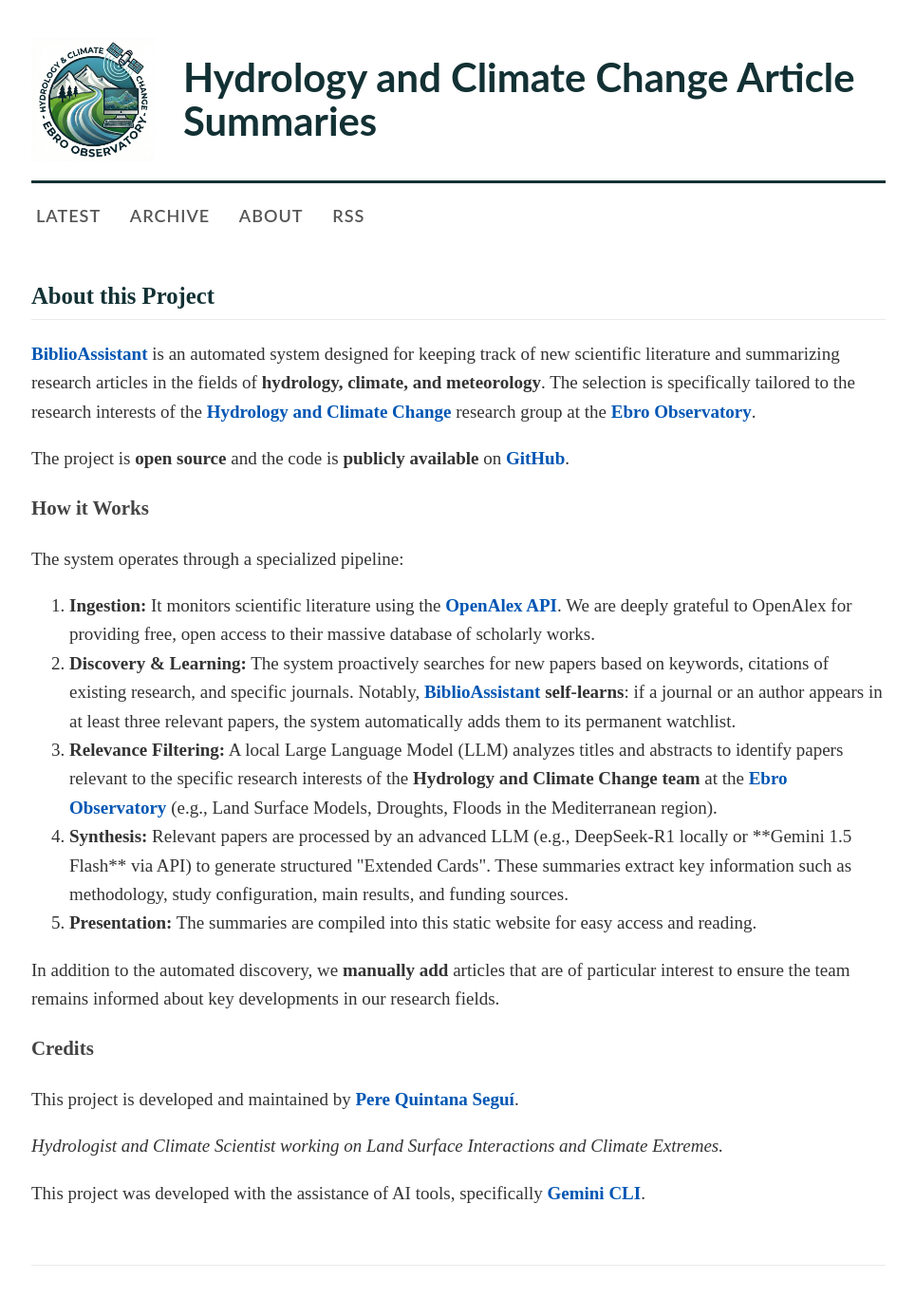
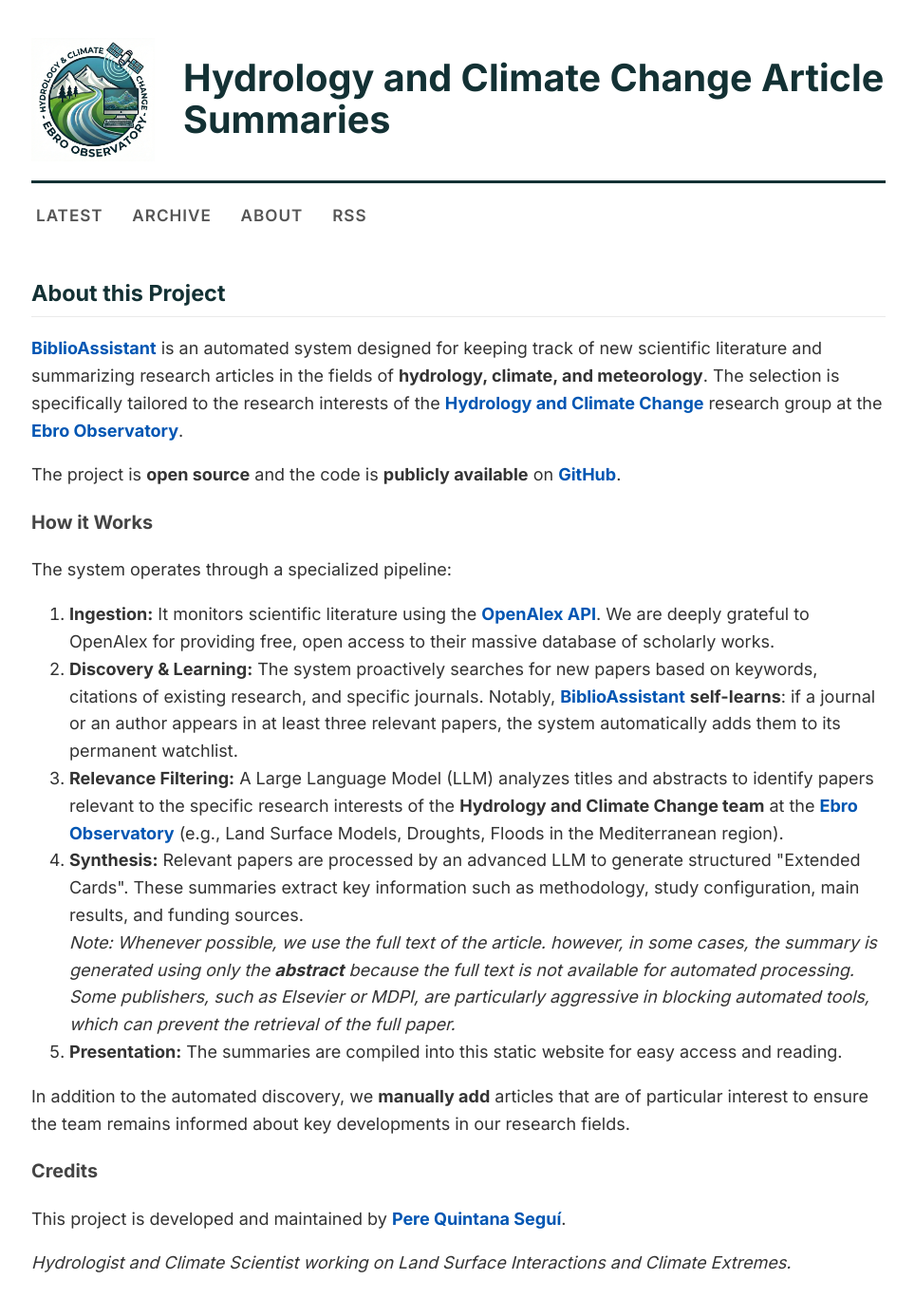
Before and after one commit to bitic/biblioassistant, a Python web app: template templates/about.html in a window 1280 px wide. Shown: the top 1367 px of the page at 95% size, without its empty margins (157-1121 px from the left). Run offline with Jinja, Linux system fonts and the light colour scheme; the template is opened without the code that fills it, so the values that code supplies are empty.

Commit message:
Update content: About page clarifications and wording adjustments
- Update `templates/about.html`:
    - Generalize LLM descriptions to be model-agnostic.
    - Add a note about abstract-only summaries and publisher blocking (Elsevier, MDPI).
- Refine font usage in `templates/base.html` (switch to Inter).
- Minor text adjustments for clarity.

```diff
--- a/templates/about.html
+++ b/templates/about.html
@@ -23,8 +23,10 @@
     <ol>
         <li><strong>Ingestion:</strong> It monitors scientific literature using the <strong><a href="https://openalex.org" target="_blank" rel="noopener noreferrer">OpenAlex API</a></strong>. We are deeply grateful to OpenAlex for providing free, open access to their massive database of scholarly works.</li>
         <li><strong>Discovery & Learning:</strong> The system proactively searches for new papers based on keywords, citations of existing research, and specific journals. Notably, <strong><a href="https://github.com/bitic/biblioassistant/" target="_blank" rel="noopener noreferrer">BiblioAssistant</a></strong> <strong>self-learns</strong>: if a journal or an author appears in at least three relevant papers, the system automatically adds them to its permanent watchlist.</li>
-        <li><strong>Relevance Filtering:</strong> A local Large Language Model (LLM) analyzes titles and abstracts to identify papers relevant to the specific research interests of the <strong>Hydrology and Climate Change team</strong> at the <strong><a href="https://observatoriebre.gencat.cat" target="_blank" rel="noopener noreferrer">Ebro Observatory</a></strong> (e.g., Land Surface Models, Droughts, Floods in the Mediterranean region).</li>
-        <li><strong>Synthesis:</strong> Relevant papers are processed by an advanced LLM (e.g., DeepSeek-R1 locally or **Gemini 1.5 Flash** via API) to generate structured "Extended Cards". These summaries extract key information such as methodology, study configuration, main results, and funding sources.</li>
+        <li><strong>Relevance Filtering:</strong> A Large Language Model (LLM) analyzes titles and abstracts to identify papers relevant to the specific research interests of the <strong>Hydrology and Climate Change team</strong> at the <strong><a href="https://observatoriebre.gencat.cat" target="_blank" rel="noopener noreferrer">Ebro Observatory</a></strong> (e.g., Land Surface Models, Droughts, Floods in the Mediterranean region).</li>
+        <li><strong>Synthesis:</strong> Relevant papers are processed by an advanced LLM to generate structured "Extended Cards". These summaries extract key information such as methodology, study configuration, main results, and funding sources.
+            <br><em>Note: Whenever possible, we use the full text of the article. however, in some cases, the summary is generated using only the <strong>abstract</strong> because the full text is not available for automated processing. Some publishers, such as Elsevier or MDPI, are particularly aggressive in blocking automated tools, which can prevent the retrieval of the full paper.</em>
+        </li>
         <li><strong>Presentation:</strong> The summaries are compiled into this static website for easy access and reading.</li>
     </ol>
 
--- a/templates/base.html
+++ b/templates/base.html
@@ -6,7 +6,7 @@
     <title>{% block title %}Hydrology and Climate Change Article Summaries{% endblock %}</title>
     <link rel="preconnect" href="https://fonts.googleapis.com">
     <link rel="preconnect" href="https://fonts.gstatic.com" crossorigin>
-    <link href="https://fonts.googleapis.com/css2?family=Merriweather:ital,wght@0,300;0,400;0,700;1,400&family=Open+Sans:wght@400;600;700&display=swap" rel="stylesheet">
+    <link href="https://fonts.googleapis.com/css2?family=Inter:wght@300;400;500;600;700&family=Merriweather:ital,wght@0,300;0,400;0,700;1,400&display=swap" rel="stylesheet">
 
     <!-- MathJax for LaTeX rendering -->
     <script>
@@ -27,19 +27,20 @@
             --link-color: #0056b3;
             --meta-color: #666666;
             --border-color: #eaeaea;
-            --font-serif: 'Crimson Text', serif;
-            --font-sans: 'Lato', sans-serif;
+            --font-sans: 'Inter', -apple-system, BlinkMacSystemFont, "Segoe UI", Roboto, sans-serif;
+            --font-serif: 'Merriweather', serif;
         }
 
         body {
-            font-family: var(--font-serif);
+            font-family: var(--font-sans);
+            font-weight: 400;
             line-height: 1.6;
             color: var(--text-color);
             background-color: var(--bg-color);
             max-width: 900px; /* Widened slightly for left align balance */
             margin: 0 auto;
             padding: 40px 20px;
-            font-size: 19px;
+            font-size: 18px;
         }
 
         /* Typography */
@@ -94,7 +95,7 @@
         header nav a:hover { color: var(--accent-color); }
 
         .paper-item { margin-bottom: 40px; }
-        .paper-title { font-size: 1.4em; margin-bottom: 5px; display: block; font-weight: 600; font-family: var(--font-serif); }
+        .paper-title { font-size: 1.4em; margin-bottom: 5px; display: block; font-weight: 600; font-family: var(--font-sans); }
 
         .meta {
             font-family: var(--font-sans);
```
